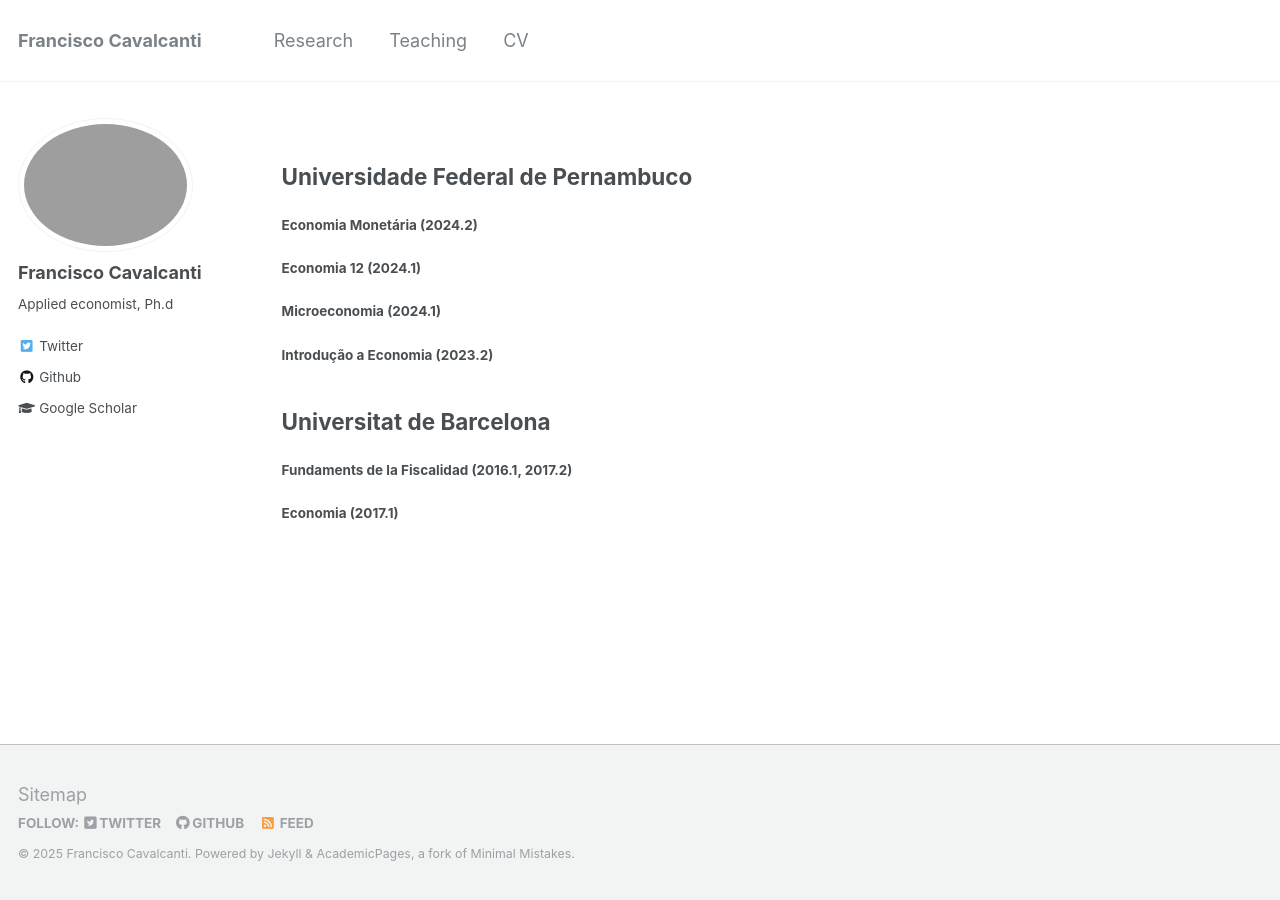
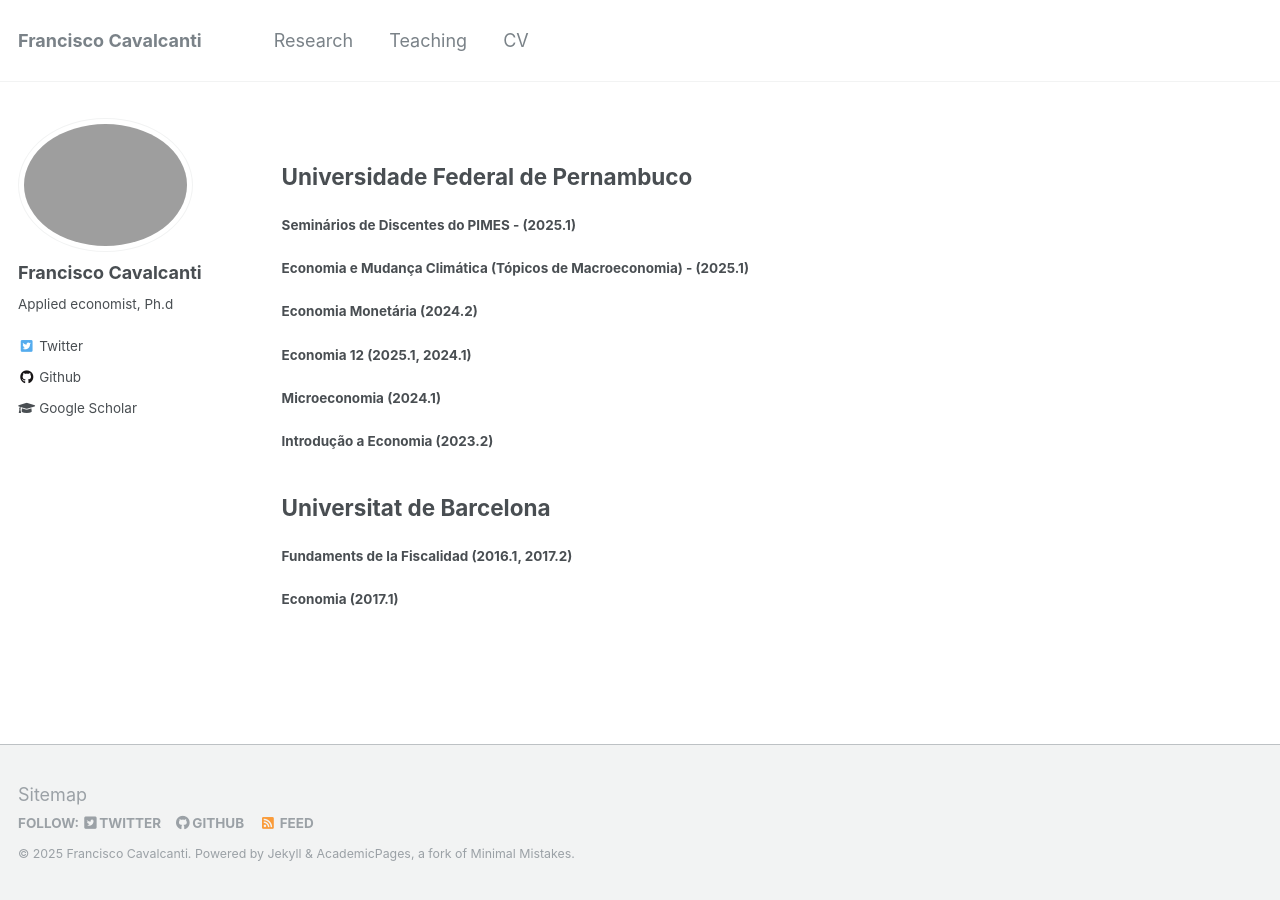
Before and after one commit to FranciscoCavalcanti/FranciscoCavalcanti.github.io, a Jekyll site: the page built from _pages/teaching.md, in a window 1280 px wide. Built offline with Jekyll 4.4.1, drawn with Linux system fonts in a browser that asks for light colours.

Commit message:
Edit Research and Teaching

```diff
--- a/_pages/teaching.md
+++ b/_pages/teaching.md
@@ -8,8 +8,10 @@ author_profile: true
 
 ## Universidade Federal de Pernambuco
 
+#### Seminários de Discentes do PIMES -  (2025.1)
+#### Economia e Mudança Climática (Tópicos de Macroeconomia) -  (2025.1)
 #### Economia Monetária (2024.2)
-#### Economia 12 (2024.1)
+#### Economia 12 (2025.1, 2024.1)
 #### Microeconomia (2024.1)
 #### Introdução a Economia (2023.2)
 
```
Also changed, not shown: _pages/research.md (+2 -1 lines).
